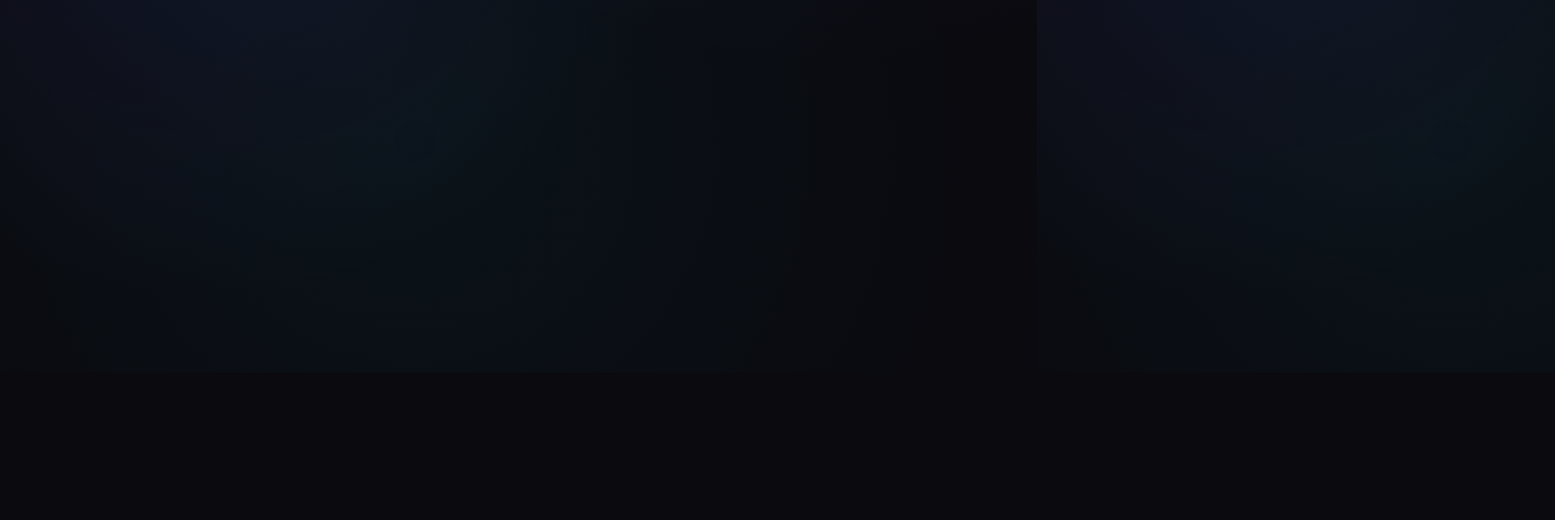
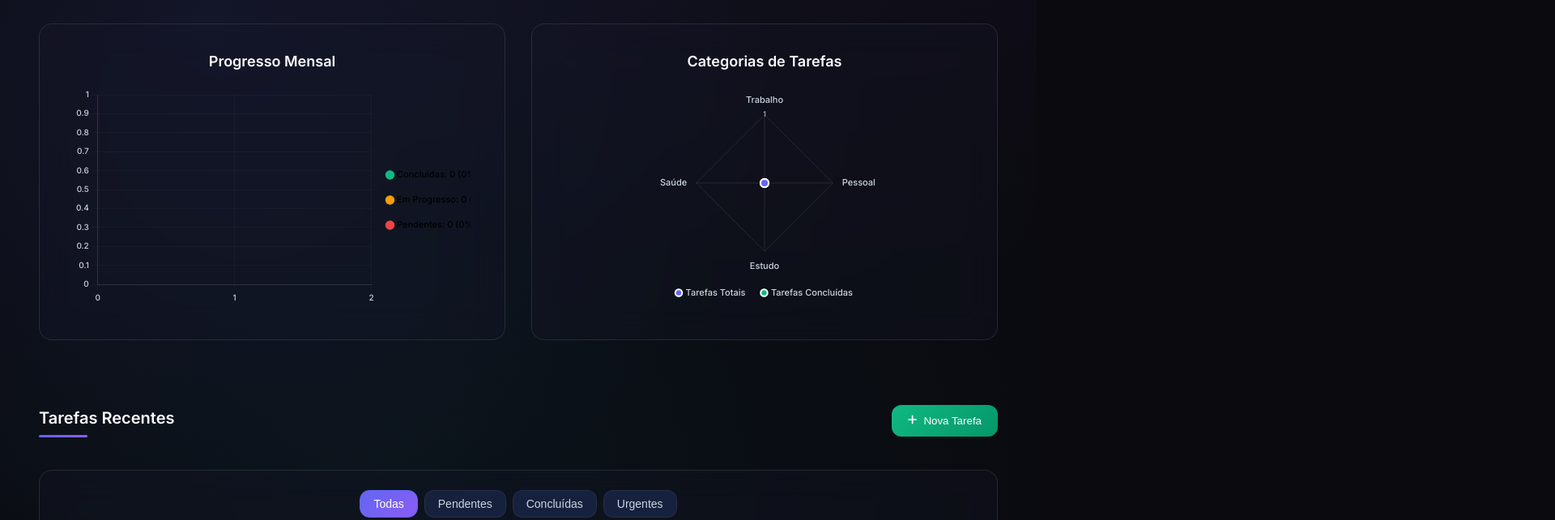
Before and after one commit to ricorrales/dashboard-produtividade, a website: page index.html in a window 1280 px wide. Shown: the part 970-1612 px from the top of the page at 81% size, 1920 px wide, since content can reach past the window. Before the commit the page ends 1430 px from the top, so only its background shows below. Drawn offline with nearby package versions, Linux system fonts and the light colour scheme.

Commit message:
correção execução na minha maquina

```diff
--- a/css/style.css
+++ b/css/style.css
@@ -6,11 +6,18 @@
     margin: 0;
     padding: 0;
     box-sizing: border-box;
+    max-width: 100%;
 }
 
 *::before,
 *::after {
     box-sizing: border-box;
+}
+
+html {
+    overflow-x: hidden;
+    width: 100%;
+    max-width: 100vw;
 }
 
 :root {
@@ -116,6 +123,8 @@ body {
     line-height: 1.6;
     min-height: 100vh;
     overflow-x: hidden;
+    width: 100%;
+    max-width: 100vw;
 }
 
 /* ==========================================================================
@@ -128,7 +137,7 @@ body {
     min-height: 100vh;
     padding: var(--space-4);
     gap: var(--space-6);
-    max-width: 1400px;
+    width: 100%;
     margin: 0 auto;
 }
 
@@ -356,6 +365,7 @@ body {
     display: grid;
     grid-template-columns: 1fr;
     gap: var(--space-6);
+    width: 100%;
 }
 
 .chart-container {
@@ -365,6 +375,18 @@ body {
     border-radius: var(--radius-xl);
     padding: var(--space-6);
     transition: var(--transition-normal);
+    min-height: 350px;
+    width: 100%;
+    overflow: hidden;
+    display: flex;
+    flex-direction: column;
+}
+
+.chart-container canvas {
+    width: 100% !important;
+    height: auto !important;
+    max-height: 280px;
+    flex: 1;
 }
 
 .chart-container:hover {
@@ -828,6 +850,10 @@ body {
 }
 
 .fade-in {
+    animation: fadeIn 0.5s ease-out;
+}
+
+.fade-in-loading {
     opacity: 0;
     animation: fadeIn 0.5s ease-out forwards;
 }
@@ -940,12 +966,14 @@ body {
 
 @media (min-width: 1280px) {
     .dashboard-container {
-        max-width: 1400px;
+        max-width: none;
         gap: var(--space-10);
+        padding: var(--space-8) var(--space-12);
     }
 
     .charts-grid {
-        grid-template-columns: repeat(4, 1fr);
+        grid-template-columns: repeat(2, 1fr);
+        gap: var(--space-8);
     }
 
     .metric-card {
@@ -1552,8 +1580,13 @@ button {
 /* Para telas extra largas (> 1920px) */
 @media (min-width: 1920px) {
     .dashboard-container {
-        max-width: 1600px;
-        padding: var(--space-12);
+        max-width: none;
+        padding: var(--space-12) var(--space-16);
+    }
+
+    .charts-grid {
+        grid-template-columns: repeat(4, 1fr);
+        gap: var(--space-10);
     }
 
     .metrics-grid {
--- a/index.html
+++ b/index.html
@@ -1,5 +1,6 @@
 <!DOCTYPE html>
 <html lang="pt-BR">
+
 <head>
     <meta charset="UTF-8">
     <meta name="viewport" content="width=device-width, initial-scale=1.0">
@@ -10,9 +11,6 @@
     <!-- CSS Local -->
     <link rel="stylesheet" href="css/style.css">
 
-    <!-- Chart.js CDN -->
-    <script src="https://cdn.jsdelivr.net/npm/chart.js@4.4.0/dist/chart.min.js"></script>
-
     <!-- Font Awesome para ícones -->
     <link rel="stylesheet" href="https://cdnjs.cloudflare.com/ajax/libs/font-awesome/6.4.0/css/all.min.css">
 
@@ -21,6 +19,7 @@
     <link rel="preconnect" href="https://fonts.gstatic.com" crossorigin>
     <link href="https://fonts.googleapis.com/css2?family=Inter:wght@300;400;500;600;700&display=swap" rel="stylesheet">
 </head>
+
 <body>
     <div class="dashboard-container">
         <!-- Header -->
@@ -35,7 +34,7 @@
                         <i class="fas fa-calendar-alt"></i>
                         <span id="current-date"></span>
                     </div>
-                    <button class="btn-refresh" onclick="refreshDashboard()">
+                    <button class="btn-refresh" onclick="window.dashboard?.refreshDashboard()">
                         <i class="fas fa-sync-alt"></i>
                         Atualizar
                     </button>
@@ -44,7 +43,7 @@
         </header>
 
         <!-- Seção de Métricas -->
-        <section class="metrics-section">
+        <section class="metrics-section" style="opacity: 1;">
             <h2 class="section-title">Métricas de Hoje</h2>
             <div class="metrics-grid">
                 <div class="metric-card">
@@ -94,7 +93,7 @@
         </section>
 
         <!-- Seção de Gráficos -->
-        <section class="charts-section">
+        <section class="charts-section" style="opacity: 1;">
             <h2 class="section-title">Análise Visual</h2>
             <div class="charts-grid">
                 <div class="chart-container">
@@ -120,10 +119,10 @@
         </section>
 
         <!-- Seção de Tarefas -->
-        <section class="tasks-section">
+        <section class="tasks-section" style="opacity: 1;">
             <div class="tasks-header">
                 <h2 class="section-title">Tarefas Recentes</h2>
-                <button class="btn-add-task" onclick="openTaskModal()">
+                <button class="btn-add-task" onclick="window.dashboard?.openTaskModal()">
                     <i class="fas fa-plus"></i>
                     Nova Tarefa
                 </button>
@@ -194,7 +193,7 @@
         <div class="modal-content">
             <div class="modal-header">
                 <h3>Nova Tarefa</h3>
-                <button class="btn-close-modal" onclick="closeTaskModal()">
+                <button class="btn-close-modal" onclick="window.dashboard?.closeTaskModal()">
                     <i class="fas fa-times"></i>
                 </button>
             </div>
@@ -206,7 +205,8 @@
 
                 <div class="form-group">
                     <label for="task-description-input">Descrição</label>
-                    <textarea id="task-description-input" rows="3" placeholder="Descreva a tarefa (opcional)"></textarea>
+                    <textarea id="task-description-input" rows="3"
+                        placeholder="Descreva a tarefa (opcional)"></textarea>
                 </div>
 
                 <div class="form-row">
@@ -236,15 +236,37 @@
                 </div>
 
                 <div class="form-actions">
-                    <button type="button" class="btn-cancel" onclick="closeTaskModal()">Cancelar</button>
+                    <button type="button" class="btn-cancel" onclick="window.dashboard?.closeTaskModal()">Cancelar</button>
                     <button type="submit" class="btn-save">Salvar Tarefa</button>
                 </div>
             </form>
         </div>
     </div>
 
-    <!-- JavaScript Local -->
+    <!-- Chart.js CDN - Versão Estável -->
+    <script src="https://cdn.jsdelivr.net/npm/chart.js"></script>
+
+    <!-- Verificação de Chart.js -->
+    <script>
+        // Aguardar um pouco e verificar se Chart.js carregou
+        setTimeout(() => {
+            if (typeof Chart === 'undefined') {
+                console.error('❌ Chart.js falhou ao carregar. Tentando alternativa...');
+                const script = document.createElement('script');
+                script.src = 'https://cdnjs.cloudflare.com/ajax/libs/Chart.js/4.4.0/chart.min.js';
+                script.onload = () => console.log('✅ Chart.js carregado via fallback');
+                script.onerror = () => console.error('❌ Fallback também falhou');
+                document.head.appendChild(script);
+            } else {
+                console.log('✅ Chart.js carregado com sucesso!');
+            }
+        }, 100);
+    </script>
+
+    <!-- Scripts da aplicação -->
     <script src="js/app.js"></script>
     <script src="js/charts.js"></script>
+
 </body>
+
 </html>
--- a/js/app.js
+++ b/js/app.js
@@ -32,9 +32,6 @@ class ProductivityDashboard {
 
         // Iniciar relógio
         setInterval(() => this.updateClock(), 1000);
-
-        // Mostrar animação inicial
-        this.showLoadingAnimation();
 
         console.log('📊 Dashboard de Produtividade iniciado!');
     }
@@ -733,9 +730,14 @@ class ProductivityDashboard {
         sections.forEach((selector, index) => {
             const section = document.querySelector(selector);
             if (section) {
+                // Aplicar apenas uma animação suave sem alterar opacidade
+                section.style.transform = 'translateY(20px)';
+                section.style.transition = 'transform 0.6s ease-out, opacity 0.6s ease-out';
+
                 setTimeout(() => {
-                    section.classList.add('fade-in');
-                }, index * 200);
+                    section.style.transform = 'translateY(0)';
+                    section.style.opacity = '1';
+                }, index * 150);
             }
         });
     }
@@ -1255,6 +1257,11 @@ document.addEventListener('DOMContentLoaded', () => {
     // Inicializar dashboard
     window.dashboard = new ProductivityDashboard();
 
+    // Mostrar animação após tudo carregado
+    setTimeout(() => {
+        window.dashboard.showLoadingAnimation();
+    }, 300);
+
     // Verificar deadlines a cada 30 minutos
     setInterval(() => {
         window.dashboard.checkTaskDeadlines();
--- a/js/charts.js
+++ b/js/charts.js
@@ -3,6 +3,11 @@
  * Integração com Chart.js para visualizações avançadas
  * Responsivo e otimizado para o tema escuro
  */
+
+// Verificação imediata de Chart.js
+if (typeof Chart === 'undefined') {
+    console.error('❌ Chart.js não está disponível! Verifique a conexão com internet.');
+}
 
 class ProductivityCharts {
     constructor(dashboard) {
@@ -16,7 +21,11 @@ class ProductivityCharts {
 
     // ===== INICIALIZAÇÃO =====
     init() {
-        this.setupChartDefaults();
+        if (!this.setupChartDefaults()) {
+            console.error('❌ Falha ao configurar Chart.js - sistema de gráficos desabilitado');
+            return;
+        }
+
         this.createAllCharts();
         this.setupResizeHandler();
 
@@ -24,6 +33,12 @@ class ProductivityCharts {
     }
 
     setupChartDefaults() {
+        // Verificar se Chart.js está disponível
+        if (typeof Chart === 'undefined') {
+            console.error('❌ Chart.js não encontrado! Verifique se foi carregado corretamente.');
+            return false;
+        }
+
         // Configurar padrões globais do Chart.js para o tema escuro
         Chart.defaults.font.family = 'Inter, system-ui, sans-serif';
         Chart.defaults.font.size = 12;
@@ -39,6 +54,8 @@ class ProductivityCharts {
         Chart.defaults.elements.point.hoverRadius = 6;
         Chart.defaults.elements.line.borderWidth = 3;
         Chart.defaults.elements.line.tension = 0.4;
+
+        return true;
     }
 
     getThemeColors() {
@@ -67,6 +84,15 @@ class ProductivityCharts {
         return {
             responsive: true,
             maintainAspectRatio: false,
+            aspectRatio: 2,
+            layout: {
+                padding: {
+                    top: 10,
+                    bottom: 10,
+                    left: 10,
+                    right: 10
+                }
+            },
             interaction: {
                 intersect: false,
                 mode: 'index'
@@ -139,11 +165,19 @@ class ProductivityCharts {
 
     // ===== CRIAÇÃO DOS GRÁFICOS =====
     createAllCharts() {
+        // Verificar novamente se Chart.js está disponível
+        if (typeof Chart === 'undefined') {
+            console.error('❌ Chart.js não disponível durante criação dos gráficos');
+            this.dashboard?.showFeedback('Chart.js não encontrado.', 'error');
+            return;
+        }
+
         try {
             this.createProductivityChart();
             this.createTaskCompletionChart();
             this.createWeeklyProgressChart();
             this.createCategoryDistributionChart();
+            console.log('✅ Todos os gráficos criados com sucesso!');
         } catch (error) {
             console.error('Erro ao criar gráficos:', error);
             this.dashboard?.showFeedback('Erro ao carregar gráficos.', 'error');
@@ -153,7 +187,10 @@ class ProductivityCharts {
     // ===== 1. GRÁFICO DE PRODUTIVIDADE SEMANAL (Commits/Sessões) =====
     createProductivityChart() {
         const canvas = document.getElementById('productivity-chart');
-        if (!canvas) return;
+        if (!canvas) {
+            console.warn('⚠️ Canvas productivity-chart não encontrado');
+            return;
+        }
 
         const ctx = canvas.getContext('2d');
         const data = this.getProductivityData();
@@ -684,7 +721,11 @@ class ProductivityCharts {
     handleResize() {
         Object.values(this.charts).forEach(chart => {
             if (chart && typeof chart.resize === 'function') {
-                chart.resize();
+                // Forçar redimensionamento com delay para garantir que o container esteja pronto
+                setTimeout(() => {
+                    chart.resize();
+                    chart.update('none'); // Update sem animação para melhor performance
+                }, 100);
             }
         });
     }
@@ -864,8 +905,8 @@ window.ProductivityCharts = ProductivityCharts;
 // ===== INICIALIZADOR ROBUSTO PARA GRÁFICOS =====
 class DashboardInitializer {
     constructor() {
-        this.maxRetries = 5;
-        this.retryDelay = 1000;
+        this.maxRetries = 10;
+        this.retryDelay = 500;
         this.currentRetry = 0;
         this.init();
     }
@@ -875,14 +916,24 @@ class DashboardInitializer {
     }
 
     waitForDependencies() {
-        if (window.dashboard && typeof Chart !== 'undefined') {
+        const chartAvailable = typeof Chart !== 'undefined';
+        const dashboardAvailable = window.dashboard;
+
+        if (chartAvailable && dashboardAvailable) {
+            console.log('✅ Todas as dependências carregadas - inicializando gráficos...');
             this.initializeCharts();
         } else if (this.currentRetry < this.maxRetries) {
             this.currentRetry++;
-            console.warn(`⏳ Tentativa ${this.currentRetry}/${this.maxRetries} - Aguardando dependências...`);
+            const missing = [];
+            if (!chartAvailable) missing.push('Chart.js');
+            if (!dashboardAvailable) missing.push('Dashboard');
+
+            console.warn(`⏳ Tentativa ${this.currentRetry}/${this.maxRetries} - Aguardando: ${missing.join(', ')}`);
             setTimeout(() => this.waitForDependencies(), this.retryDelay);
         } else {
             console.error('❌ Falha ao inicializar gráficos após múltiplas tentativas');
+            console.error('Chart.js disponível:', typeof Chart !== 'undefined');
+            console.error('Dashboard disponível:', !!window.dashboard);
         }
     }
 
@@ -895,7 +946,7 @@ class DashboardInitializer {
             window.dashboard.refreshDashboard = function() {
                 originalRefresh.call(this);
                 if (this.charts) {
-                    setTimeout(() => this.charts.updateAllCharts(), 500);
+                    setTimeout(() => this.charts.updateAllCharts(), 800);
                 }
             };
 
```
Also changed, not shown: package.json (added, +20 -0 lines), 1 other file.
